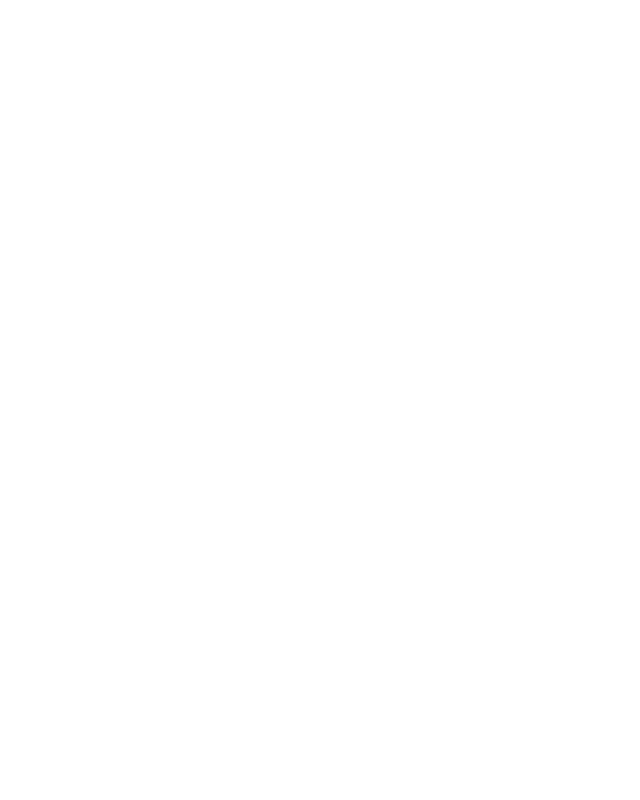
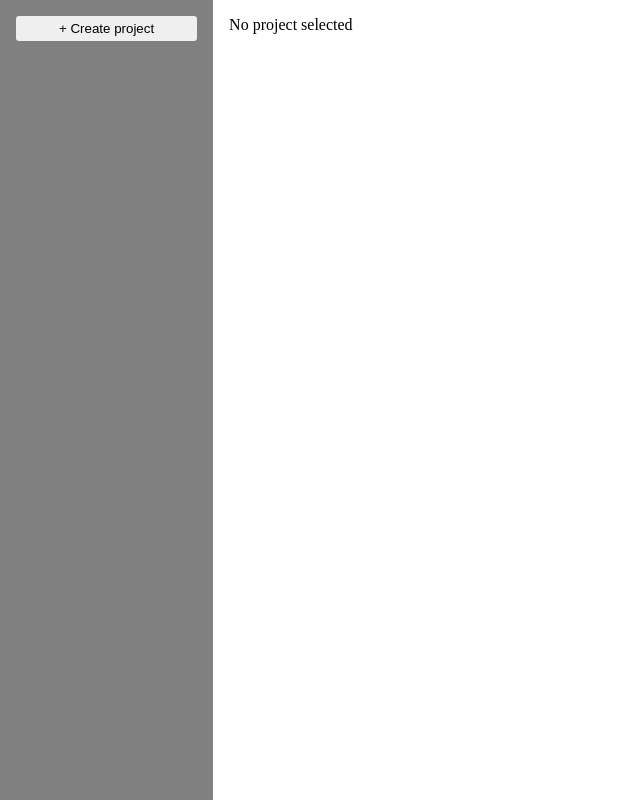
Before and after one commit to Domodiak/TodoApp, a React (Vite) app: page / in a window 1280 px wide. Shown: the whole page, without its empty margins (0-640 px from the left). Built offline with nearby package versions, Linux system fonts and the light colour scheme.

Commit message:
Worked on project creation and structure

```diff
--- a/package.json
+++ b/package.json
@@ -11,7 +11,8 @@
   },
   "dependencies": {
     "react": "^18.2.0",
-    "react-dom": "^18.2.0"
+    "react-dom": "^18.2.0",
+    "styled-components": "^6.1.11"
   },
   "devDependencies": {
     "@types/react": "^18.2.66",
--- a/src/App.tsx
+++ b/src/App.tsx
@@ -1,10 +1,42 @@
-import './App.css'
+import { Reducer, useReducer, useState } from "react"
+import { Project, ProjectsAction } from "./types"
+import Sidebar from "./components/sidebar"
+import ProjectView from "./components/projectView"
+
+function projectsReducer(state: Project[], action: ProjectsAction): Project[] {
+  console.log(state, JSON.parse(JSON.stringify(state)))
+  var newState: Project[] = JSON.parse(JSON.stringify(state)) // copy
+
+  switch(action.type) {
+    case "CREATE_TASK":
+      newState[action.projectIndex].tasks.push(action.data)
+      break
+    case "UPDATE_TASK":
+      newState[action.projectIndex].tasks[action.taskIndex] = action.data
+      break
+    case "DELETE_TASK":
+      newState[action.projectIndex].tasks.splice(action.taskIndex, 1)
+      break
+    case "CREATE_PROJECT":
+      newState.push(action.data)
+      break
+    case "DELETE_PROJECT":
+      newState.splice(action.projectIndex, 1)
+  }
+
+  console.log(newState)
+  return newState
+}
 
 function App() {
+  const [ projects, dispatchProjects ] = useReducer<Reducer<Project[], ProjectsAction>>(projectsReducer, [])
+  const [ selectedProjectId, setSelectedProjectId ] = useState<number>()
+
   return (
-    <>
-
-    </>
+      <>
+        <Sidebar projects={projects} dispatchProjects={dispatchProjects} selectedProjectId={selectedProjectId} setSelectedProjectId={setSelectedProjectId} />
+        <ProjectView project={selectedProjectId !== undefined ? projects[selectedProjectId] : null} />
+      </>
   )
 }
 
--- /dev/null
+++ b/src/components/modal.tsx
@@ -0,0 +1,29 @@
+import { ReactNode, forwardRef } from "react";
+import { createPortal } from "react-dom";
+import styled from "styled-components";
+
+const Dialog = styled.dialog`
+    top: 50%;
+    left: 50%;
+    transform: translate(-50%, -50%);
+    padding: 1em;
+    z-index: 500;
+
+    &::backdrop {
+        background: black;
+        opacity: 0.5;
+    }
+`
+
+const Modal = forwardRef<HTMLDialogElement, { children: ReactNode, targetElement: Element | null, [key: string]: any }>(({ children, targetElement, ...props}, ref) => {
+    if(!targetElement) {
+        console.error("Modal element not found!")
+        return null
+    }
+    return createPortal(
+        <Dialog {...props} ref={ref}>{children}</Dialog>,
+        targetElement
+    )
+})
+
+export default Modal
--- /dev/null
+++ b/src/components/projectView.tsx
@@ -0,0 +1,36 @@
+import styled from "styled-components";
+import { Project } from "../types";
+
+const ProjectContainer = styled.main`
+    padding: 1rem;
+    width: 100%;
+`
+
+const ProjectTitle = styled.h1`
+
+`
+
+const ProjectDeadline = styled.p`
+
+`
+
+const ProjectDescription = styled.p`
+
+`
+
+export default function ProjectView({ project }: { project: Project | null }) {
+    if(!project) {
+        return (
+            <ProjectContainer>
+                No project selected
+            </ProjectContainer>
+        )
+    }
+    return (
+        <ProjectContainer>
+            <ProjectTitle>{ project.name }</ProjectTitle>
+            <ProjectDeadline>{ project.deadline.toDateString() }</ProjectDeadline>
+            <ProjectDescription>{ project.description }</ProjectDescription>
+        </ProjectContainer>
+    )
+}
--- /dev/null
+++ b/src/components/sidebar.tsx
@@ -0,0 +1,87 @@
+import { css, styled } from "styled-components"
+import { Project, ProjectsAction } from "../types"
+import { Dispatch, MouseEventHandler, SetStateAction, useRef } from "react"
+import Modal from "./modal"
+
+const SidebarContainer = styled.aside`
+    background-color: gray;
+    width: 20%;
+    height: 100%;
+    display: flex;
+    flex-direction: column;
+    padding: 1rem;
+    gap: 0.5rem;
+    box-sizing: border-box;
+`
+
+type ItemProps = {
+    selected: boolean
+}
+
+const SidebarItem = styled.button<ItemProps>`
+    padding: 0.3rem;
+    border-radius: 0.2rem;
+
+    ${(p) => p.selected && css`
+        background-color: #aaa;
+    `}
+`
+
+export default function Sidebar({ projects, dispatchProjects, selectedProjectId, setSelectedProjectId }: { projects: Project[], dispatchProjects: Dispatch<ProjectsAction>, selectedProjectId: number | undefined, setSelectedProjectId: Dispatch<SetStateAction<number | undefined>> }) {
+
+    const dialog = useRef<HTMLDialogElement>(null)
+    const nameInput = useRef<HTMLInputElement>(null)
+    const descriptionInput = useRef<HTMLTextAreaElement>(null)
+    const deadlineInput = useRef<HTMLInputElement>(null)
+
+    const openDialog = () => {
+        dialog.current && dialog.current.showModal()
+    }
+    const closeDialog = () => {
+        dialog.current && dialog.current.close()
+    }
+    const createProject: MouseEventHandler<HTMLButtonElement> = (e) => {
+        e.preventDefault()
+
+        if(!nameInput.current || !descriptionInput.current || !deadlineInput.current) return // TODO: Show fields with errors
+
+        const projectName = nameInput.current.value
+        const projectDescription = descriptionInput.current.value
+        const projectDeadline = new Date(deadlineInput.current.value)
+
+        dispatchProjects({
+            type: "CREATE_PROJECT",
+            data: {
+                name: projectName,
+                description: projectDescription,
+                deadline: projectDeadline,
+                tasks: []
+            }
+        })
+
+        closeDialog()
+
+        setSelectedProjectId(projects.length)
+    }
+
+    const listItem = (project: Project, index: number) =>
+        <SidebarItem selected={selectedProjectId == index} onClick={() => setSelectedProjectId(index)} key={index}>{project.name}</SidebarItem>
+
+    return (
+        <>
+            <Modal ref={dialog} targetElement={document.getElementsByTagName("body")[0]}>
+                <button onClick={closeDialog}>X</button>
+                <input type="text" ref={nameInput} placeholder="Project name" />
+                <textarea ref={descriptionInput} placeholder="Project description" />
+                <input type="date" ref={deadlineInput} placeholder="Project deadline" />
+
+                <button onClick={createProject}>Create</button>
+            </Modal>
+            <SidebarContainer>
+                { projects.map(listItem) }
+
+                <SidebarItem selected={false} onClick={openDialog}>+ Create project</SidebarItem>
+            </SidebarContainer>
+        </>
+    )
+}
--- a/src/index.css
+++ b/src/index.css
@@ -4,3 +4,8 @@
   outline: none;
   border: 0;
 }
+
+#root {
+  display: flex;
+  height: 100dvh;
+}
--- /dev/null
+++ b/src/types.ts
@@ -0,0 +1,9 @@
+export type Task = { text: String, completed: Boolean }
+export type Project = { name: String, description: String, deadline: Date, tasks: Task[] }
+
+export type ProjectsAction =
+  | { type: "CREATE_TASK"; projectIndex: number, data: Task }
+  | { type: "UPDATE_TASK"; projectIndex: number, taskIndex: number, data: Task }
+  | { type: "DELETE_TASK"; projectIndex: number, taskIndex: number, data: Task }
+  | { type: "CREATE_PROJECT"; data: Project}
+  | { type: "DELETE_PROJECT"; projectIndex: number }
```
Also changed, not shown: src/App.css (deleted), 1 other file (tests, documents, lock files or other folders).
